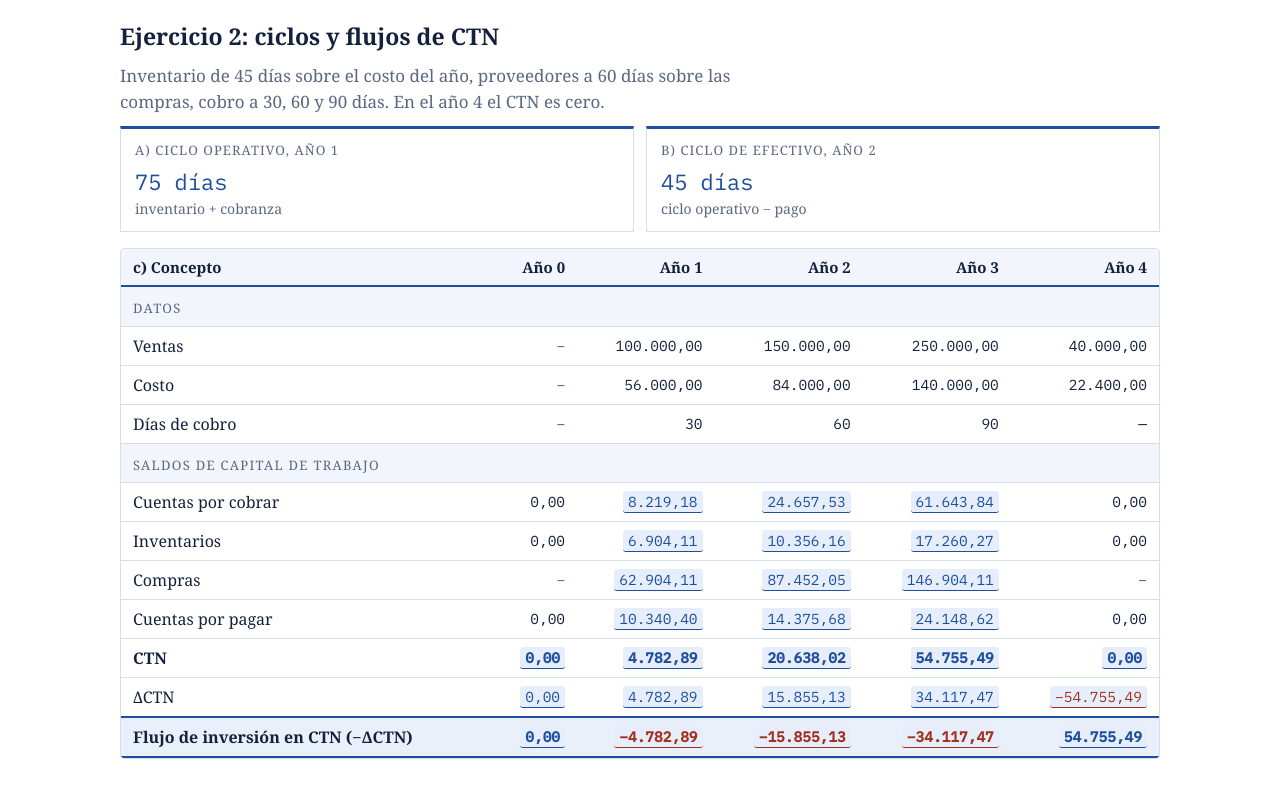
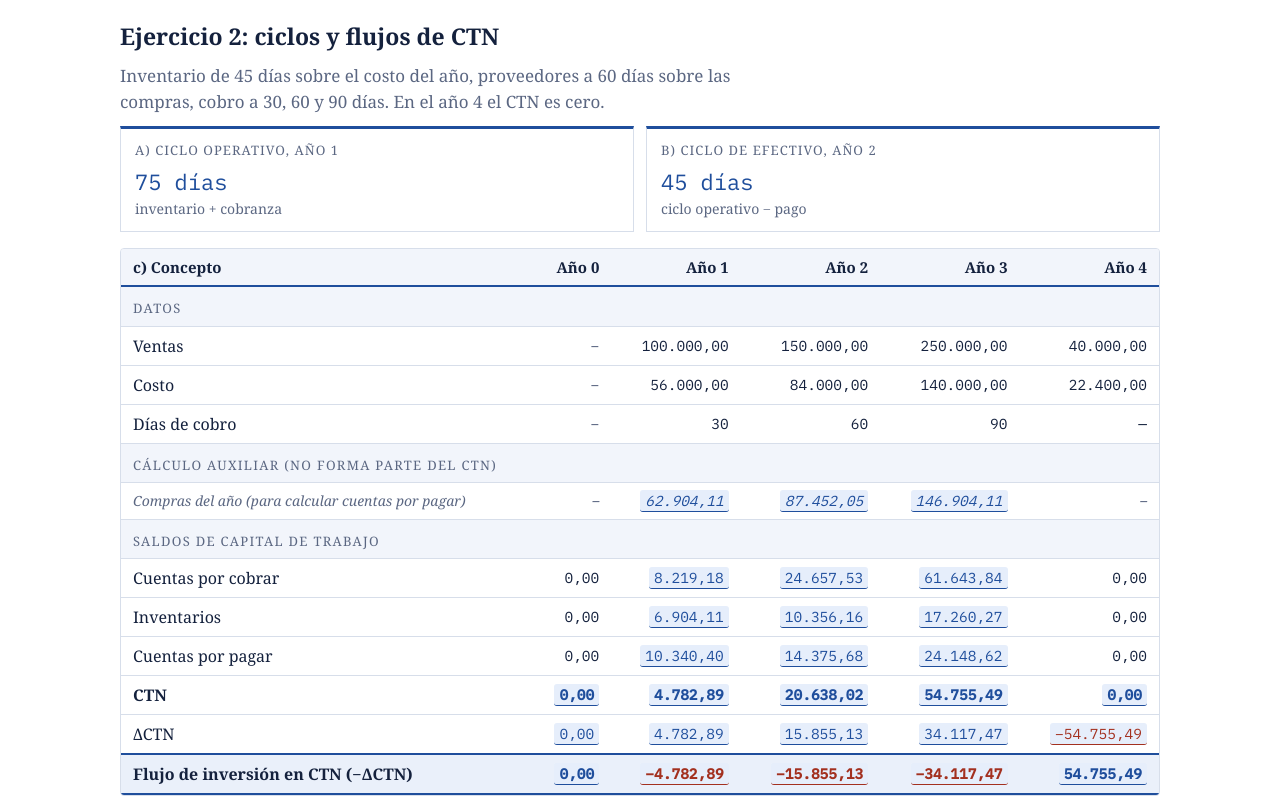
Before and after one commit to canomandrea/ejercicios-interactivos, a plain HTML site: page guia-ctn.html in a window 1280 px wide. Shown: the part 448-1248 px from the top of the page. Drawn offline with nearby package versions, Linux system fonts and the light colour scheme; a web font is replaced by a local one.

Commit message:
Guía CTN: separar compras del bloque de saldos de capital de trabajo
Co-Authored-By: Claude Opus 5.5 <noreply@anthropic.com>
Claude-Session: https://claude.ai/code/session_01MtLeaHM18yUnnKUyTUu4q1

```diff
--- a/guia-ctn.html
+++ b/guia-ctn.html
@@ -87,6 +87,8 @@ nav.toc a:hover{background:var(--linkbg)}
 .chain .arr{align-self:center;color:var(--muted);font-size:20px}
 .callout{border:1px solid var(--line);border-left:4px solid var(--neg);padding:12px 16px;margin:16px 0}
 .callout b{color:var(--neg)}
+tr.aux td{font-style:italic;color:var(--muted)}
+tr.aux td:first-child{font-size:14px}
 .results.r3{grid-template-columns:repeat(3,minmax(0,1fr))}
 @media (max-width:720px){.results{grid-template-columns:1fr 1fr}.notes{grid-template-columns:1fr}h1{font-size:28px}}
 @media (prefers-reduced-motion:no-preference){a,.res{transition:background .15s,color .15s}}
@@ -154,10 +156,11 @@ const rows2 = [
   ['Ventas', [null,100000,150000,250000,40000], null],
   ['Costo', [null,56000,84000,140000,22400], null],
   ['Días de cobro', [null,'30','60','90','—'], null],
+  ['Cálculo auxiliar (no forma parte del CTN)', null, null, S],
+  ['Compras del año (para calcular cuentas por pagar)', [null,62904.11,87452.05,146904.11,null], 'compras2', 'aux'],
   ['Saldos de capital de trabajo', null, null, S],
   ['Cuentas por cobrar', [0,8219.18,24657.53,61643.84,0], {1:'cxc2',2:'cxc2',3:'cxc2'}],
   ['Inventarios', [0,6904.11,10356.16,17260.27,0], {1:'inv2',2:'inv2',3:'inv2'}],
-  ['Compras', [null,62904.11,87452.05,146904.11,null], 'compras2'],
   ['Cuentas por pagar', [0,10340.40,14375.68,24148.62,0], {1:'cxp2',2:'cxp2',3:'cxp2'}],
   ['CTN', [0,4782.89,20638.02,54755.49,0], 'ctn2', B],
   ['ΔCTN', [0,4782.89,15855.13,34117.47,-54755.49], 'flujo2'],
@@ -241,7 +244,7 @@ inv2:{t:'Inventarios (ejercicio 2)',
  s:['\\text{Inv}_1 = 56.000 \\cdot \\dfrac{45}{365} = 6.904{,}11','\\text{Inv}_2 = 84.000 \\cdot \\dfrac{45}{365} = 10.356{,}16','\\text{Inv}_3 = 140.000 \\cdot \\dfrac{45}{365} = 17.260{,}27'],
  r:'6.904,11 · 10.356,16 · 17.260,27', rel:['compras2','ctn2']},
 compras2:{t:'Compras (ejercicio 2)',
- que:'Sale de la identidad del inventario: lo que hay al final es lo que había al inicio, más lo que se compró, menos lo que se vendió.',
+ que:'Las compras no son un saldo de capital de trabajo sino un flujo: lo que se compró durante el año. No entran al CTN; se calculan solo porque los proveedores financian lo que se compra, no lo que se vende. Salen de la identidad del inventario: lo que hay al final es lo que había al inicio, más lo que se compró, menos lo que se vendió.',
  f:['\\text{Inv}_{t} = \\text{Inv}_{t-1} + \\text{Compras}_t - \\text{Costo}_t \\;\\Rightarrow\\; \\text{Compras}_t = \\text{Costo}_t + \\text{Inv}_t - \\text{Inv}_{t-1}'],
  s:['\\text{Compras}_1 = 56.000 + 6.904{,}11 - 0 = 62.904{,}11','\\text{Compras}_2 = 84.000 + 10.356{,}16 - 6.904{,}11 = 87.452{,}05','\\text{Compras}_3 = 140.000 + 17.260{,}27 - 10.356{,}16 = 146.904{,}11'],
  r:'62.904,11 · 87.452,05 · 146.904,11', rel:['inv2','cxp2']},
```
